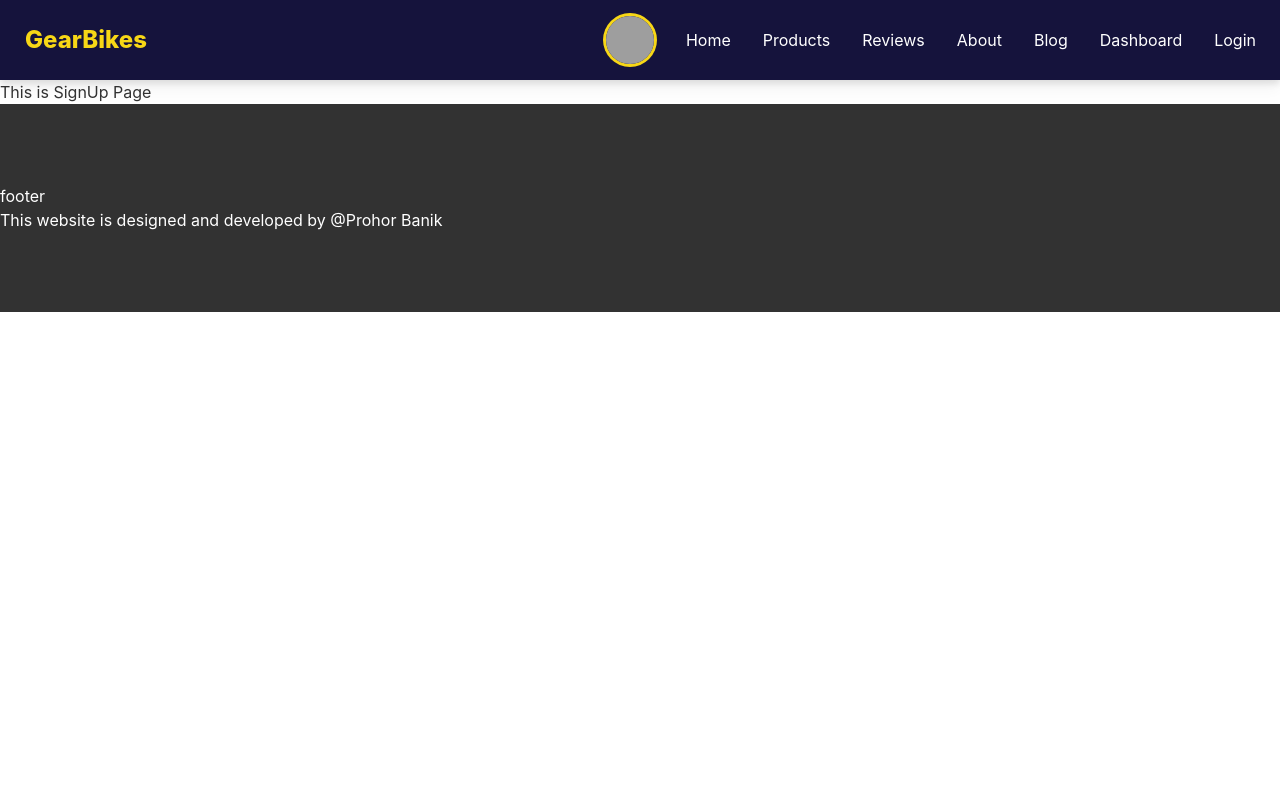
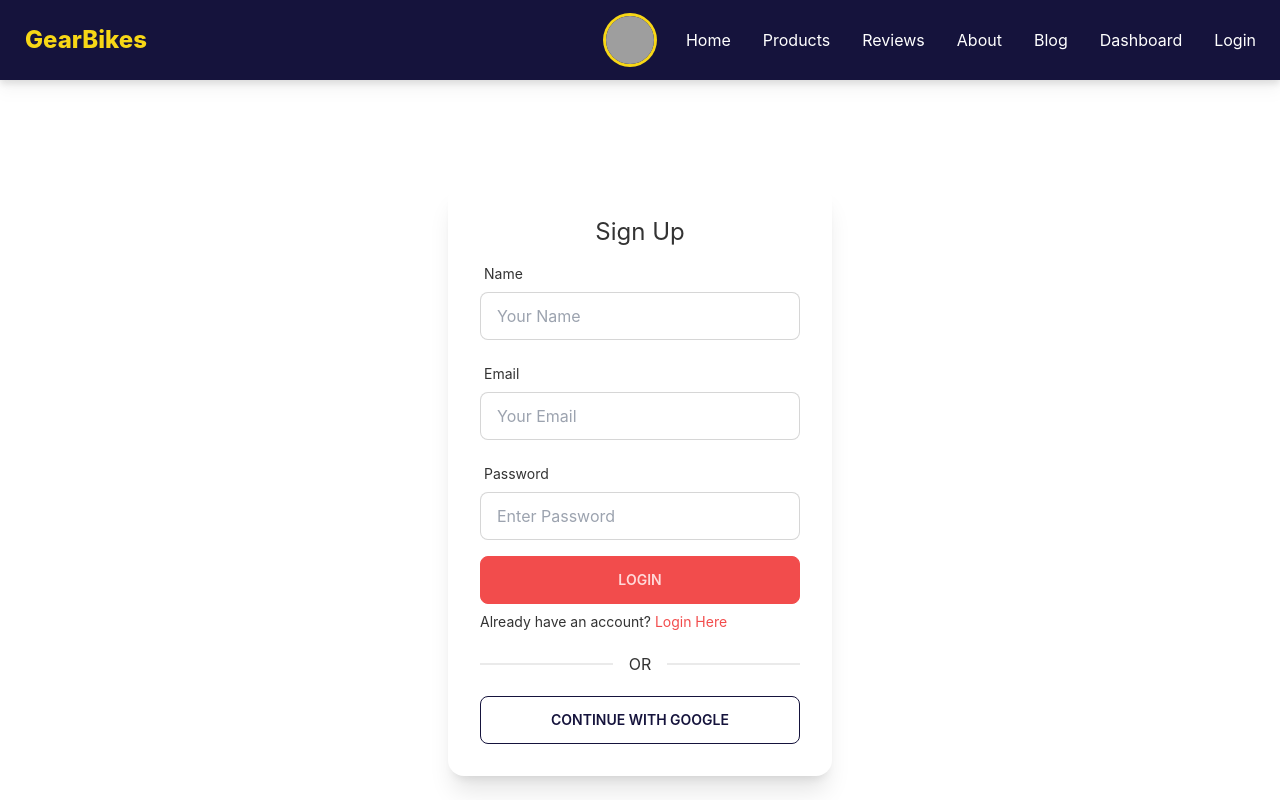
Before and after one commit to Prohor722/gear_bikes_client, a React (Create React App) app: page /signup in a window 1280 px wide. Shown: the top 800 px of the page. Built offline with nearby package versions, Linux system fonts and the light colour scheme; grey boxes are pictures that could not be loaded.

Commit message:
user signup done!

```diff
--- a/package.json
+++ b/package.json
@@ -15,6 +15,7 @@
     "react": "^18.1.0",
     "react-dom": "^18.1.0",
     "react-firebase-hooks": "^5.0.3",
+    "react-hook-form": "^7.31.2",
     "react-query": "^3.39.0",
     "react-router-dom": "^6.3.0",
     "react-scripts": "5.0.1",
--- /dev/null
+++ b/src/components/Loading.js
@@ -0,0 +1,11 @@
+import React from 'react';
+
+const Loading = () => {
+    return (
+        <div>
+            <h2>Loading</h2>
+        </div>
+    );
+};
+
+export default Loading;
--- /dev/null
+++ b/src/firebase.init.js
@@ -0,0 +1,21 @@
+// Import the functions you need from the SDKs you need
+import { initializeApp } from "firebase/app";
+import {getAuth} from 'firebase/auth'
+// TODO: Add SDKs for Firebase products that you want to use
+// https://firebase.google.com/docs/web/setup#available-libraries
+
+// Your web app's Firebase configuration
+const firebaseConfig = {
+  apiKey: "AIzaSyAJcjk94r3pa0ARX5E1UbS6SBtCMiTJmeA",
+  authDomain: "gear-bikes-816f2.firebaseapp.com",
+  projectId: "gear-bikes-816f2",
+  storageBucket: "gear-bikes-816f2.appspot.com",
+  messagingSenderId: "689658491856",
+  appId: "1:689658491856:web:8aaa7e97ee1a04cf5f3fd5"
+};
+
+// Initialize Firebase
+const app = initializeApp(firebaseConfig);
+const auth = getAuth(app);
+
+export default auth;
--- a/src/pages/Products.js
+++ b/src/pages/Products.js
@@ -10,12 +10,16 @@ const Products = () => {
   useEffect(()=>{
       fetch("products.json")
         .then((res) => res.json())
-        .then((data) => setProducts(data));
+        .then((data) => {
+            console.log("inside fetch");
+            return setProducts(data);
+        });
   },[search])
 
   if(search.length>0){
+      console.log(search);
     const searchProducts = products.filter((product) => product.name.toLowerCase().includes(search));
-    console.log("Search items",searchProducts)
+    setSearch("no search");
 
     if(searchProducts) {
         setProducts(searchProducts);
--- a/src/pages/SignUp.js
+++ b/src/pages/SignUp.js
@@ -1,11 +1,190 @@
-import React from 'react';
+import React, { useEffect } from "react";
+import { useForm } from "react-hook-form";
+import auth from "../firebase.init";
+import {
+  useSignInWithGoogle,
+  useCreateUserWithEmailAndPassword,
+  useUpdateProfile,
+} from "react-firebase-hooks/auth";
+import { Link, useLocation, useNavigate } from "react-router-dom";
+import Loading from "../components/Loading";
 
 const SignUp = () => {
-    return (
-        <div>
-            <h2>This is SignUp Page</h2>
+  const [signInWithGoogle, googleUser, googleLoading, googleError] =
+    useSignInWithGoogle(auth);
+
+  const [createUserWithEmailAndPassword, user, loading, error] =
+    useCreateUserWithEmailAndPassword(auth, { sendEmailVerification: true });
+
+  const [updateProfile, updating, updateError] = useUpdateProfile(auth);
+
+  //   const [token] = useToken(user || googleUser);
+
+  const {
+    register,
+    formState: { errors },
+    handleSubmit,
+  } = useForm();
+  const navigate = useNavigate();
+  const location = useLocation();
+  const from = location.state?.from?.pathname || "/";
+  let errorMessage;
+
+  useEffect(() => {
+    if (user) {
+      navigate(from, { replace: true });
+    }
+  }, [user, googleUser, from, navigate]);
+
+  if (error || googleError || updateError) {
+    errorMessage = (
+      <p className="text-red-600">{error?.message || googleError?.message}</p>
+    );
+  }
+
+  if (loading || googleLoading || updating) {
+    return <Loading />;
+  }
+
+  //   if (token) {
+  //     // console.log("success");
+  //     navigate("/appointment");
+  //   }
+  const onSubmit = async (data) => {
+    await createUserWithEmailAndPassword(data.email, data.password);
+    await updateProfile({ displayName: data.name });
+  };
+  return (
+    <div className="flex justify-center items-center h-screen">
+      <div className="card w-96 bg-base-100 shadow-xl">
+        <div className="card-body">
+          <h2 className="text-center text-2xl">Sign Up</h2>
+
+          <form onSubmit={handleSubmit(onSubmit)}>
+            <div className="form-control w-full max-w-xs">
+              <label className="label">
+                <span className="label-text">Name</span>
+              </label>
+              <input
+                type="text"
+                placeholder="Your Name"
+                className="input input-bordered w-full max-w-xs"
+                {...register("name", {
+                  required: {
+                    value: true,
+                    message: "Name is required.",
+                  },
+                  minLength: {
+                    value: 3,
+                    message: "Please use your name.",
+                  },
+                })}
+              />
+              <label className="label">
+                {errors.name?.type === "minLength" && (
+                  <span className="label-text-alt text-red-600">
+                    {errors.name.message}
+                  </span>
+                )}
+                {errors.name?.type === "required" && (
+                  <span className="label-text-alt text-red-600">
+                    {errors.name.message}
+                  </span>
+                )}
+              </label>
+            </div>
+            <div className="form-control w-full max-w-xs">
+              <label className="label">
+                <span className="label-text">Email</span>
+              </label>
+              <input
+                type="email"
+                placeholder="Your Email"
+                className="input input-bordered w-full max-w-xs"
+                {...register("email", {
+                  required: {
+                    value: true,
+                    message: "Email is required",
+                  },
+                  pattern: {
+                    value: /[a-z0-9]+\.[a-z]{2,3}/,
+                    message: "Email is not valid.",
+                  },
+                })}
+              />
+              <label className="label">
+                {errors.email?.type === "pattern" && (
+                  <span className="label-text-alt text-red-600">
+                    {errors.email.message}
+                  </span>
+                )}
+                {errors.email?.type === "required" && (
+                  <span className="label-text-alt text-red-600">
+                    {errors.email.message}
+                  </span>
+                )}
+              </label>
+            </div>
+            <div className="form-control w-full max-w-xs">
+              <label className="label">
+                <span className="label-text">Password</span>
+              </label>
+              <input
+                type="password"
+                placeholder="Enter Password"
+                className="input input-bordered w-full max-w-xs"
+                {...register("password", {
+                  required: {
+                    value: true,
+                    message: "Password is required",
+                  },
+                  minLength: {
+                    value: 6,
+                    message: "Must be 6 characters or more.",
+                  },
+                })}
+              />
+              <label className="label">
+                {errors.password?.type === "minLength" && (
+                  <span className="label-text-alt text-red-600">
+                    {errors.password.message}
+                  </span>
+                )}
+                {errors.password?.type === "required" && (
+                  <span className="label-text-alt text-red-600">
+                    {errors.password.message}
+                  </span>
+                )}
+              </label>
+            </div>
+
+            <input
+              type="submit"
+              className="btn w-full max-w-xs"
+              value="Login"
+            />
+          </form>
+
+          {errorMessage}
+          <p className="text-sm">
+            Already have an account?{" "}
+            <Link to="/login" className="text-secondary">
+              Login Here
+            </Link>
+          </p>
+
+          <div className="divider">OR</div>
+
+          <button
+            className="btn btn-accent btn-outline"
+            onClick={() => signInWithGoogle()}
+          >
+            Continue with Google
+          </button>
         </div>
-    );
+      </div>
+    </div>
+  );
 };
 
 export default SignUp;
```
Also changed, not shown: 1 other file (tests, documents, lock files or other folders).
